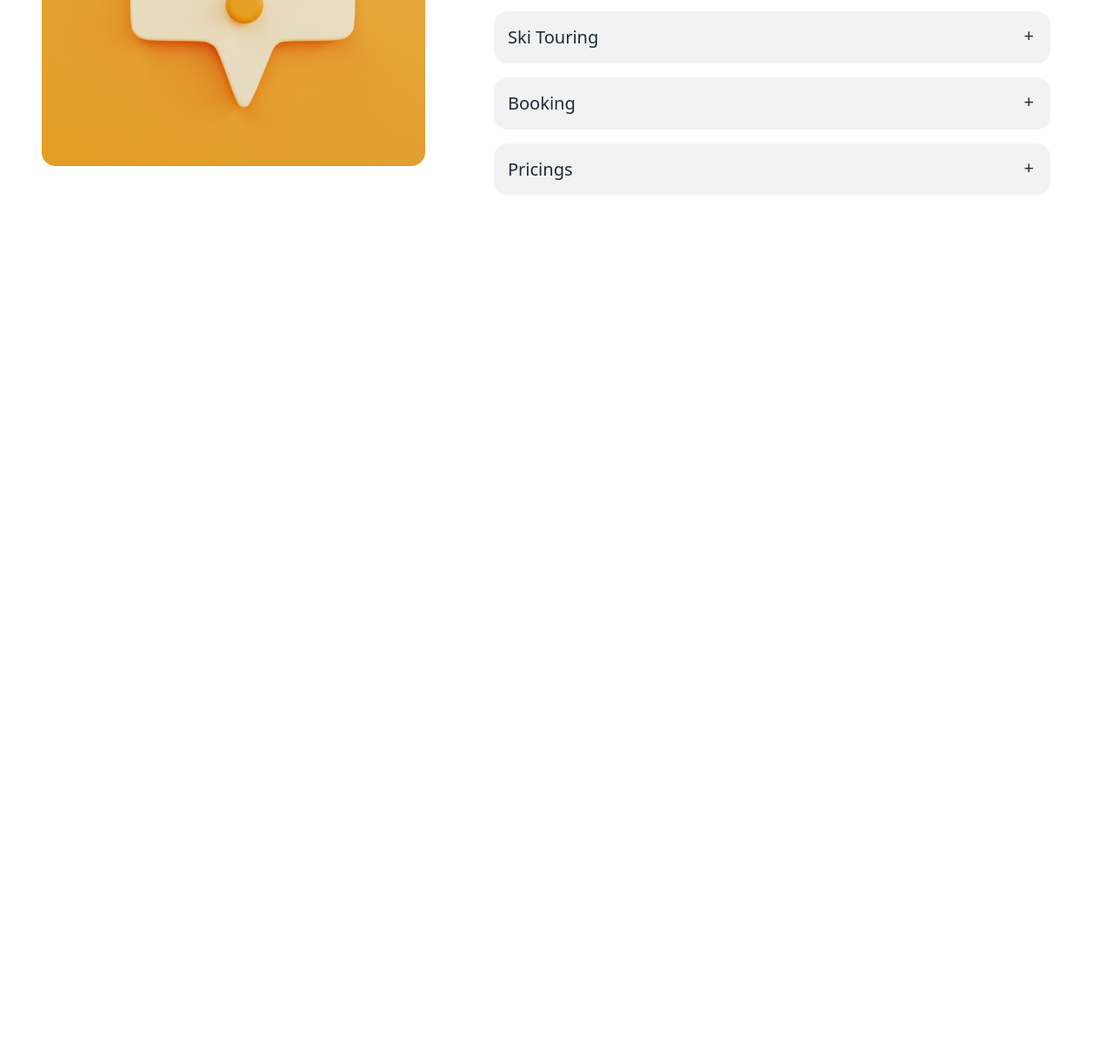
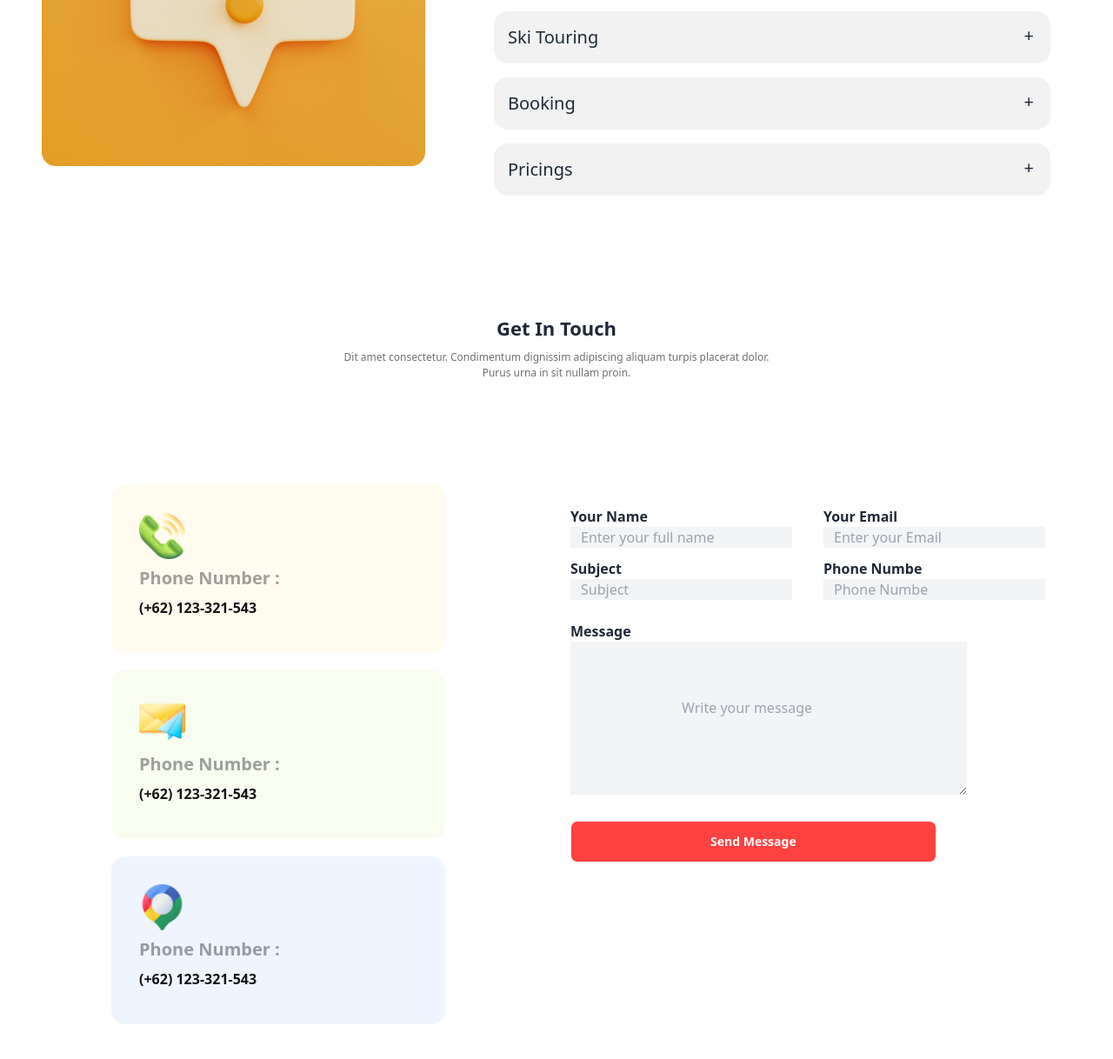
Before and after one commit to Harun3821/Hockeys-Club.Responsive-Website, a plain HTML site: page index.html in a window 1280 px wide. Shown: the part 3879-5097 px from the top of the page at 87% size. Before the commit the page ends 4160 px from the top, so only its background shows below. Drawn offline with nearby package versions, Linux system fonts and the light colour scheme.

Commit message:
first commit input text section

```diff
--- a/index.html
+++ b/index.html
@@ -389,7 +389,91 @@
 
   </section>
 
+  <!------Get In Touch-------->
 
+  <section class="flex justify-center items-center lg:py-20">
+    <div class="text-center">
+      <h1 class="text-[22px] font-extrabold mb-2">Get In Touch</h1>
+      <p class="text-[12px] text-[#707070]">Dit amet consectetur. Condimentum dignissim adipiscing aliquam turpis placerat dolor.<br> Purus urna in sit nullam proin. </p>
+     </div>
+  </section>
+
+ <!------Get In Touch---input--section----------->
+ <section class="py-10 lg:w-full justify-normal  flex gap-2 lg:flex-row flex-col">
+
+<div class="lg:ml-32 flex-col">
+
+  <div class="card lg:w-96 bg-[#FDDD5F19] text-primary-content mb-5">
+    <div class="card-body">
+      <img src="imges/Group 1171275317.png" class="w-2/12">
+      <h2 class="card-title text-[#13131866]">Phone Number :</h2>
+      <p class="text-[#131313] font-bold">(+62) 123-321-543</p>
+      <div class="card-actions justify-end">
+
+      </div>
+    </div>
+  </div>
+
+  <div class="card lg:w-96 bg-[#BCED6D1A] text-primary-content mb-5">
+    <div class="card-body">
+      <img src="imges/Group 1171275318.png" class="w-2/12">
+      <h2 class="card-title text-[#13131866]">Phone Number :</h2>
+      <p class="text-[#131313] font-bold">(+62) 123-321-543</p>
+      <div class="card-actions justify-end">
+
+      </div>
+    </div>
+  </div>
+
+
+  <div class="card lg:w-96 bg-[#629CF319] text-primary-content">
+    <div class="card-body">
+      <img src="imges/Group 1171275321.png" class="w-2/12">
+      <h2 class="card-title text-[#13131866]">Phone Number :</h2>
+      <p class="text-[#131313] font-bold">(+62) 123-321-543</p>
+      <div class="card-actions justify-end">
+
+      </div>
+    </div>
+  </div>
+</div>
+<!----input tex section----->
+
+<div class="lg:ml-24 py-6 flex-col">
+ <div class="lg:flex gap-9 ml-10">
+  <div>
+    <label class="font-bold">Your Name</label><br>
+  <input class="bg-gray-100 outline-none px-3" type="text" placeholder="Enter your full name">
+</div>
+<div class="mb-3">
+  <label class="font-bold">Your Email</label><br>
+  <input class="bg-gray-100 outline-none px-3" type="text" placeholder="Enter your Email">
+</div>
+ </div>
+ <div class="lg:flex gap-9 ml-10">
+  <div class="mb-6">
+    <label class="font-bold">Subject</label><br>
+  <input class="bg-gray-100 outline-none px-3" type="text" placeholder="Subject">
+</div>
+<div class="mb-6">
+  <label class="font-bold">Phone Numbe</label><br>
+  <input class="bg-gray-100 outline-none px-3" type="text" placeholder="Phone Numbe">
+</div>
+ </div>
+
+ <div class="gap-9 ml-10">
+  <div class="mb-6">
+    <label class="font-bold">Message</label><br>
+   <textarea class="bg-gray-100 lg:p-16 outline-none lg:px-32 px-10" placeholder="Write your message"></textarea>
+</div>
+<div>
+  <button class="btn btn bg-[#FF4240] text-white lg:px-40 px-16">Send Message</button>
+</div>
+
+ </div>
+</div>
+
+</section>
 
 
 
```
